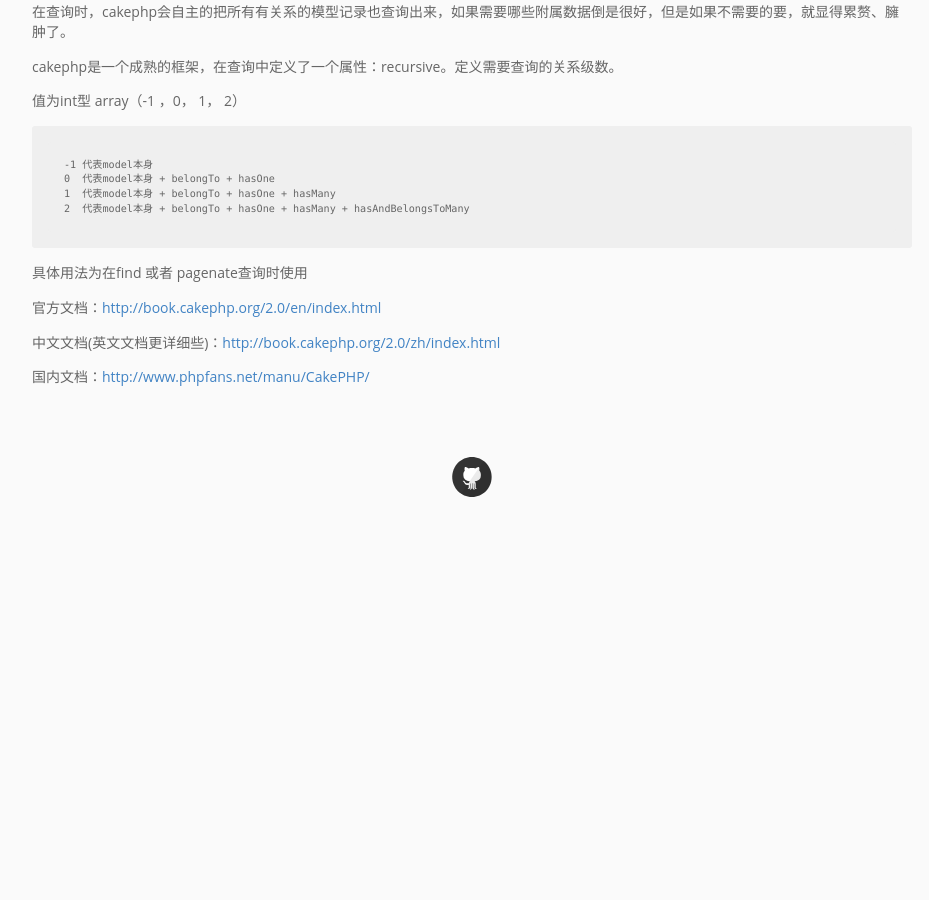
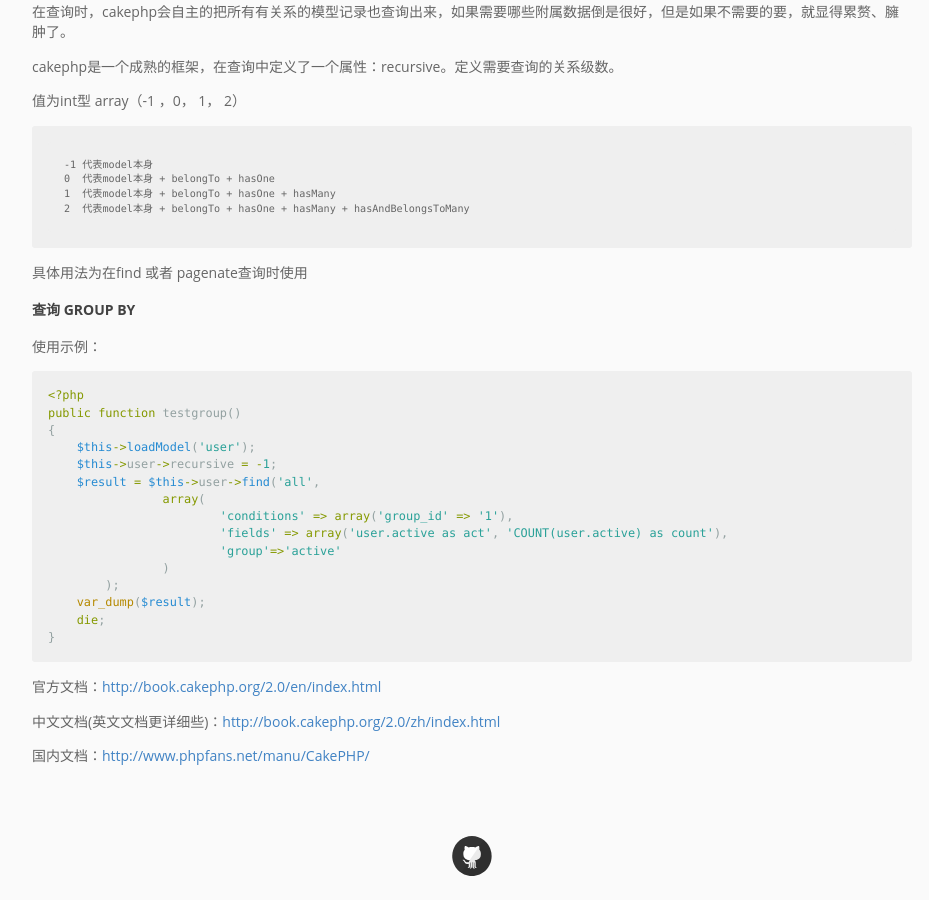
Before and after one commit to pingmalu/pingmalu.github.io, a Jekyll site: the page built from _posts/2016-05-06-CakePHP-2.x笔记.md, in a window 1280 px wide and 900 px high, scrolled down 2707 px. Shown: the whole window, without its empty margins (168-1097 px from the left). Built offline with Jekyll 4.4.1, drawn with Linux system fonts in a browser that asks for light colours; nearby versions of some CDN libraries; before the commit the page ends 3228 px from its top, so only the background shows below that.

Commit message:
add group by

```diff
--- a/_posts/2016-05-06-CakePHP-2.x笔记.md
+++ b/_posts/2016-05-06-CakePHP-2.x笔记.md
@@ -128,6 +128,28 @@
 
 具体用法为在find 或者 pagenate查询时使用
 
+### 查询 GROUP BY
+
+使用示例：
+
+{% highlight php %}
+<?php
+public function testgroup()
+{
+    $this->loadModel('user');
+    $this->user->recursive = -1;
+    $result = $this->user->find('all',
+		array(
+			'conditions' => array('group_id' => '1'),
+			'fields' => array('user.active as act', 'COUNT(user.active) as count'),
+			'group'=>'active'
+		)
+	);
+    var_dump($result);
+    die;
+}
+{% endhighlight %}
+
 
 官方文档：[http://book.cakephp.org/2.0/en/index.html](http://book.cakephp.org/2.0/en/index.html)
 
```
